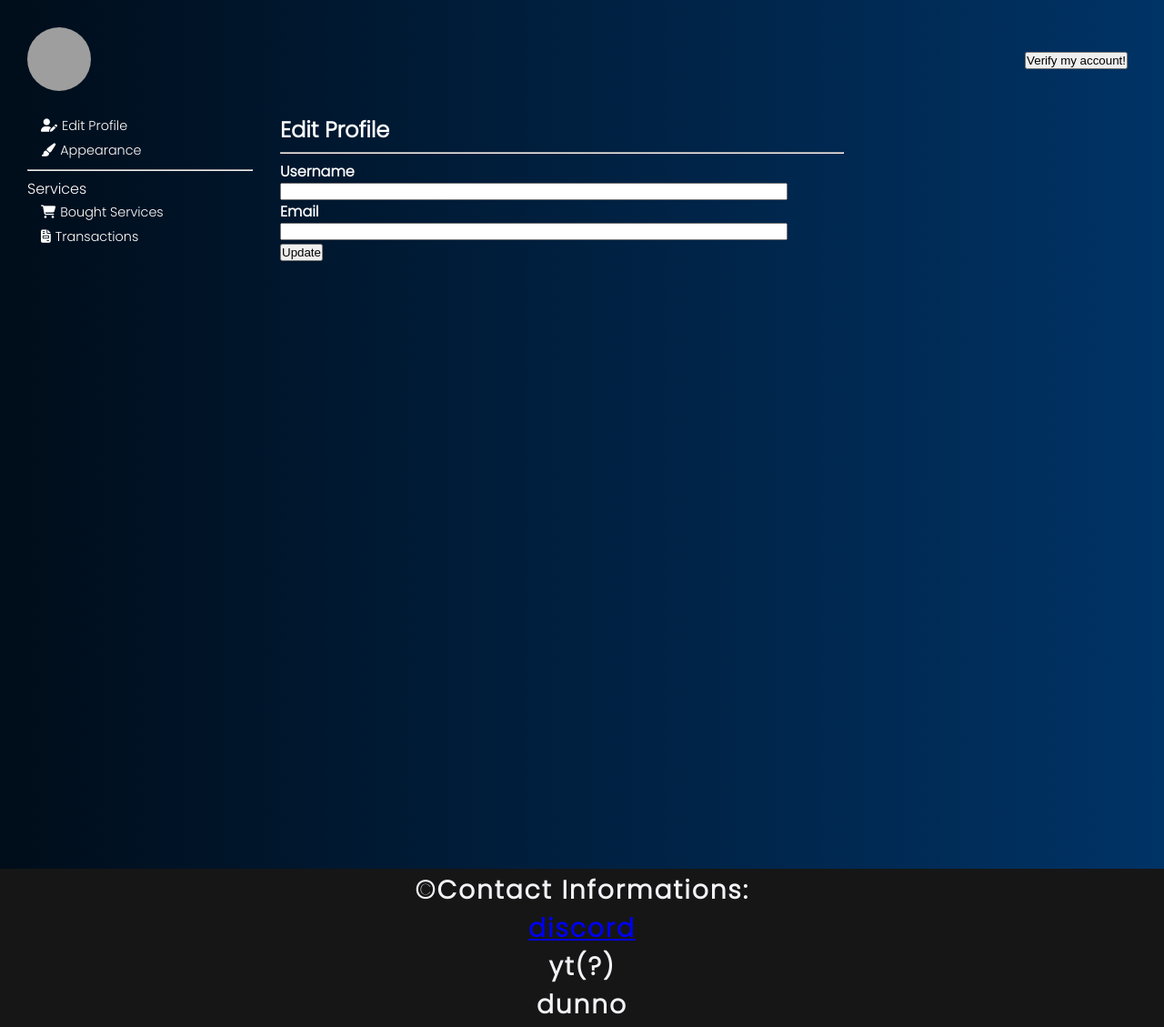
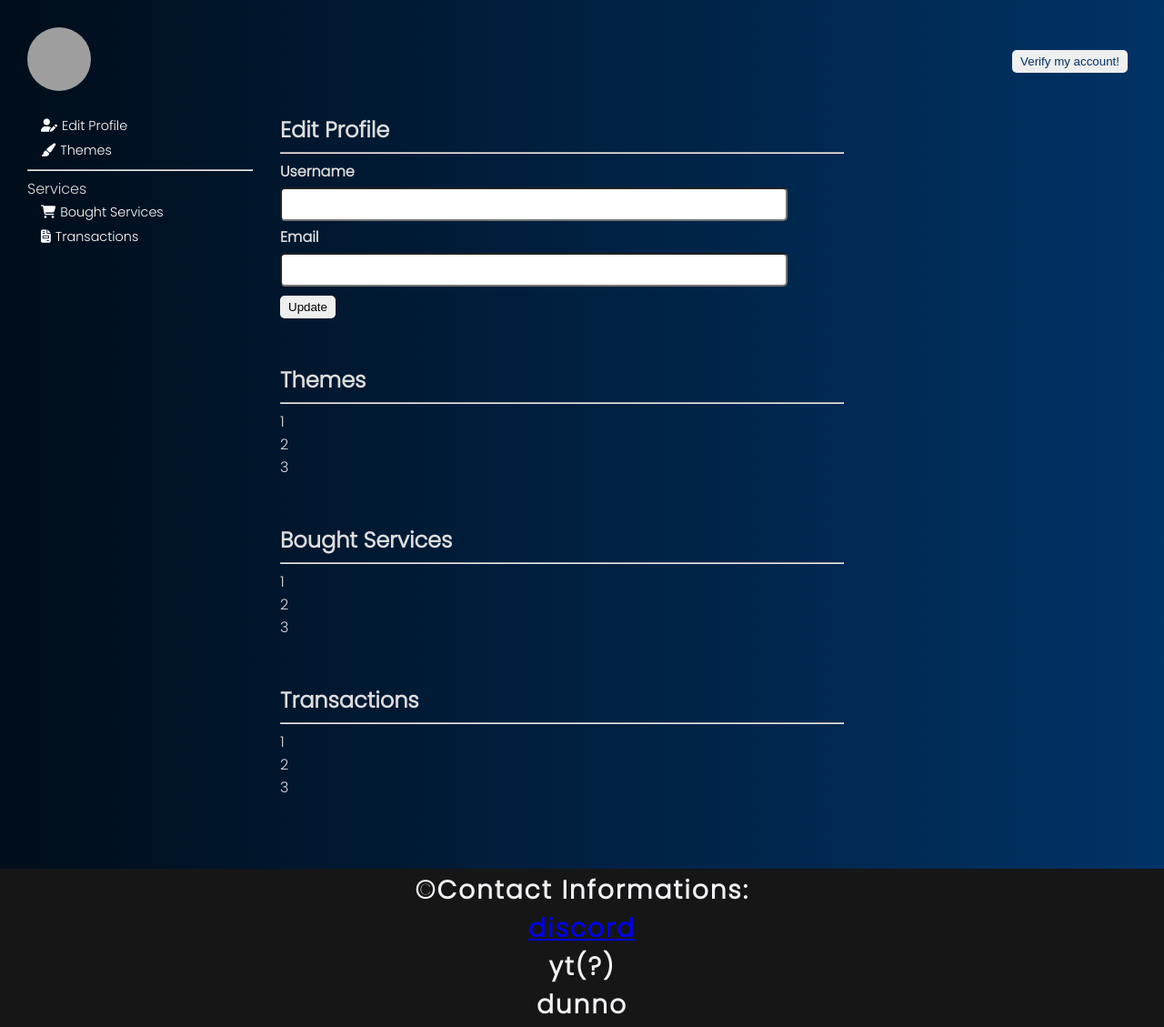
Before and after one commit to YameTechs/website, a Flask app: template src/templates/account.html in a window 1280 px wide. Shown: the part 74-1203 px from the top of the page at 91% size. Run offline with Flask 2, Linux system fonts and the light colour scheme; the template is opened without the code that fills it: values that come from a table or form of the project are taken from there, others are empty; parts of the project's set-up code (start-up, migrations or seed data) failed here and were passed over; some libraries are stand-ins or nearby versions; grey boxes are pictures that could not be loaded.

Commit message:
UI dashboard 2

```diff
--- a/src/static/css/account.css
+++ b/src/static/css/account.css
@@ -12,7 +12,7 @@ hr {
     margin: 10px;
     padding: 20px;
     border-radius: 10px;
-    color: white;
+    color: #DDD;
 }
 
 .UserProfile {
@@ -82,4 +82,17 @@ hr {
 }
 .dashContainer .content {
     width: 50%;
+    overflow-y: scroll;
 }
+
+.content .themeWeb {
+    margin: 0 0 50px 0;
+}
+
+.content .editProfile {
+    margin: 0 0 50px 0;
+}
+
+.content .ServBought {
+    margin: 0 0 50px 0;
+}
--- a/src/static/css/account2.css
+++ b/src/static/css/account2.css
@@ -1,4 +1,27 @@
 .form-element .form-input {
     display: block;
     width: 90%;
+    margin: 5px 0 5px 0;
+    padding: 9px 13px;
+    outline: none;
+    border-radius: 5px;
 }
+
+.form-element .form-input:focus {
+    box-shadow: inset 0 0 3px royalblue;
+}
+
+.form-element .form-submit {
+    padding: 5px 9px;
+    margin-top: 5px;
+    border: none;
+    border-radius: 5px;
+}
+
+.ver {
+    outline: none;
+    border: none;
+    border-radius: 5px;
+    color: #003366;
+    padding: 5px 9px;
+}
--- a/src/templates/account.html
+++ b/src/templates/account.html
@@ -20,7 +20,7 @@
             {% if not current_user.has_role('verified') %}
                 <form method="POST" action="">
                     <div class="form-element temp">
-                        {{ resend_email_button_form.submit(id="verify", class="form-submit") }}
+                        {{ resend_email_button_form.submit(id="verify", class="form-submit ver") }}
                     </div>
                 </form>
             {% endif %}
@@ -30,7 +30,7 @@
         <div class="options">
             <div class="main-opt opt">
                 <a href="#"><i class="fa-solid fa-user-pen"></i>Edit Profile</a>
-                <a href="#"><i class="fa-solid fa-paintbrush"></i>Appearance</a>
+                <a href="#"><i class="fa-solid fa-paintbrush"></i>Themes</a>
             </div>
             <hr>
             <div class="serv-opt opt">
@@ -71,6 +71,42 @@
 
                 </div>
             </div>
+
+            <div class="themeWeb">
+                <h2>Themes</h2>
+                <hr>
+                <div class="themeContent">
+                    <ul>
+                        <li>1</li>
+                        <li>2</li>
+                        <li>3</li>
+                    </ul>
+                </div>
+            </div>
+
+            <div class="ServBought">
+                <h2>Bought Services</h2>
+                <hr>
+                <div class="boughtContent">
+                    <ul>
+                        <li>1</li>
+                        <li>2</li>
+                        <li>3</li>
+                    </ul>
+                </div>
+            </div>
+
+            <div class="ServTransactions">
+                <h2>Transactions</h2>
+                <hr>
+                <div class="transacContent">
+                    <ul>
+                        <li>1</li>
+                        <li>2</li>
+                        <li>3</li>
+                    </ul>
+                </div>
+            </div>
         </div>
     </div>
 </div>
```
